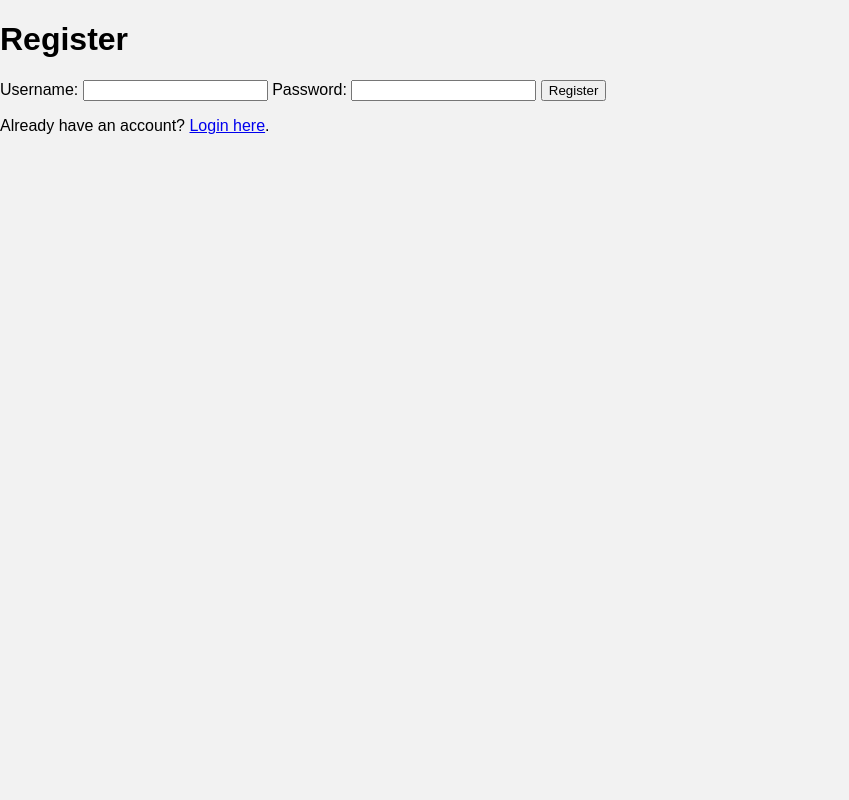
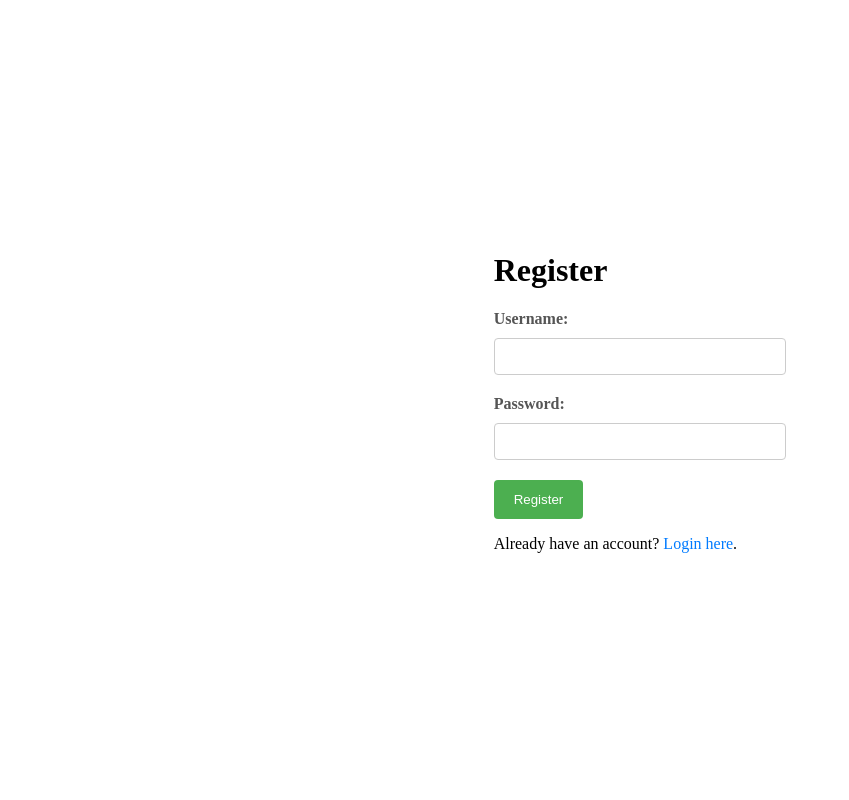
Before and after one commit to GerardoDagnino/Administrador-de-Tareas, a Flask app: page /register in a window 1280 px wide. Shown: the whole page, without its empty margins (0-849 px from the left). Run offline with Flask 3, Linux system fonts and the light colour scheme.

Commit message:
guardado seguro

```diff
--- a/static/styles.css
+++ b/static/styles.css
@@ -1,9 +1,44 @@
-/* Estilos generales para el cuerpo */
+/* Estilos para el área de Registro e Inicio de Sesión */
 body {
-    font-family: 'Arial', sans-serif;
-    background-color: #f2f2f2;
+    display: flex;
+    align-items: center;
+    justify-content: center;
+    height: 100vh;
     margin: 0;
-    padding: 0;
+}
+
+.register-login-container {
+    background-color: #f9f9f9;  /* Cambié el color de fondo a un tono más claro */
+    padding: 30px;
+    box-shadow: 0 0 15px rgba(0, 0, 0, 0.1);
+    border-radius: 8px;
+    text-align: center;
+    transition: box-shadow 0.3s ease;
+}
+
+.register-login-container:hover {
+    box-shadow: 0 0 20px rgba(0, 0, 0, 0.2);
+}
+
+.form-link {
+    color: #007bff;
+    text-decoration: none;
+    transition: color 0.3s ease;
+}
+
+.form-link:hover {
+    color: #0056b3;
+}
+
+.form-animation {
+    opacity: 0;
+    transform: translateY(20px);
+    transition: opacity 0.5s ease, transform 0.5s ease;
+}
+
+.form-shown {
+    opacity: 1;
+    transform: translateY(0);
 }
 
 /* Estilos para el contenedor principal de Registro e Inicio de Sesión */
@@ -173,3 +224,34 @@ body.task-admin #taskList {
     list-style: none;
     padding: 0;
 }
+
+/* Estilos para etiquetas y campos de formulario */
+label {
+    display: block;
+    margin-bottom: 10px;
+    color: #555;
+    font-weight: bold;  /* Hice que las etiquetas sean más notables */
+}
+
+input {
+    width: calc(100% - 22px);
+    padding: 10px;
+    margin-bottom: 20px;  /* Aumenté el espacio entre los campos */
+    border: 1px solid #ccc;
+    border-radius: 4px;
+}
+
+/* Estilos para el botón */
+button {
+    background-color: #4caf50;
+    color: #fff;
+    border: none;
+    padding: 12px 20px;  /* Ajusté el padding para un botón más grande */
+    border-radius: 4px;
+    cursor: pointer;
+    transition: background-color 0.3s ease;
+}
+
+button:hover {
+    background-color: #45a049;
+}
--- a/templates/admin.html
+++ b/templates/admin.html
@@ -16,7 +16,7 @@
 <body class="task-admin">
     <!-- Barra de navegación -->
     <nav>
-        <a href="#">Home</a>
+
         <div class="welcome-logout">
             <p>Welcome, {{ current_user.username }}!</p>
             <p></p><a href="{{ url_for('admin_logout') }}">Logout</a></p>
```
Also changed, not shown: other parts of static/styles.css (+22 -6 lines).
